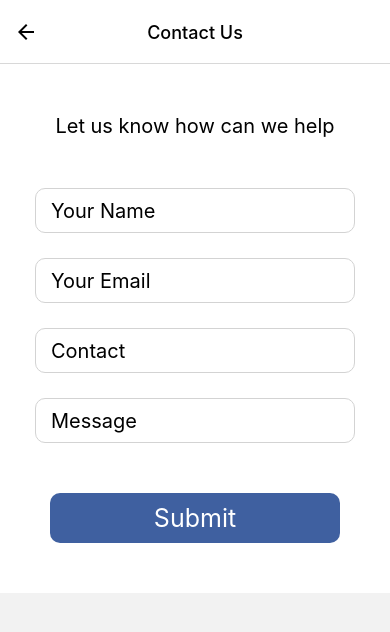
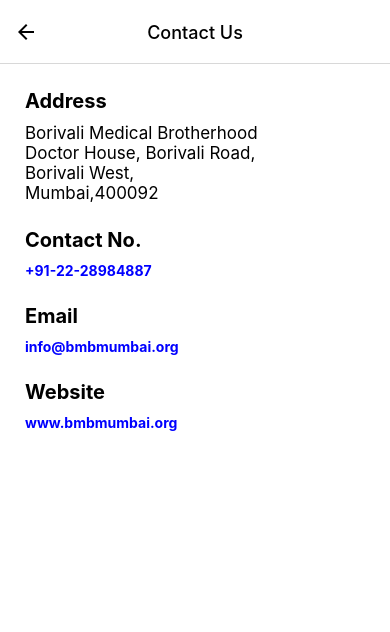
Before and after one commit to hardik-pithadia/ReactNative, a React Native app in the folder bMb/: screen /ContactUs in a window 390 px wide. Shown: the top 632 px of the page. Built offline with nearby package versions, Linux system fonts and the light colour scheme.

Commit message:
Working on Contact Us Screen

```diff
--- a/bMb/Screens/ContactUs.js
+++ b/bMb/Screens/ContactUs.js
@@ -1,123 +1,229 @@
 import React from 'react';
 import {
-  SafeAreaView,
   View,
   Text,
   ScrollView,
   TextInput,
   TouchableOpacity,
+  StyleSheet,
+  Linking,
+  Alert,
 } from 'react-native';
 import {Colors} from 'react-native-paper';
 
 const ContactUs = ({navigation}) => {
-  const submitButtonClicked = () => {
-    console.log('submitButtonClicked');
+  const phoneNumberButtonClicked = phone => {
+    console.log('Phone Number Button Clicked : ' + phone);
+
+    let phoneNumber = phone;
+    if (Platform.OS !== 'android') {
+      phoneNumber = `telprompt:${phone}`;
+    } else {
+      phoneNumber = `tel:${phone}`;
+    }
+    Linking.canOpenURL(phoneNumber)
+      .then(supported => {
+        if (!supported) {
+          Alert.alert('Phone number is not available');
+        } else {
+          return Linking.openURL(phoneNumber);
+        }
+      })
+      .catch(err => console.log(err));
   };
+
+  const emailButtonClicked = emailId => {
+    console.log('Email Button Clicked : ' + emailId);
+
+    Linking.openURL('mailto:support@example.com');
+  };
+
+  const websiteButtonClicked = () => {
+    console.log('Website Button Clicked');
+
+    Linking.canOpenURL('www.bmbmumbai.org')
+      .then(supported => {
+        if (!supported) {
+          Alert.alert('Website is not available');
+        } else {
+          return Linking.openURL('www.bmbmumbai.org');
+        }
+      })
+      .catch(err => console.log(err));
+  };
+
   return (
-    <SafeAreaView>
-      <ScrollView style={{backgroundColor: 'white', height: '100%'}}>
-        <View style={{flex: 1, backgroundColor: 'white'}}>
-          <Text
-            style={{
-              fontSize: 20,
-              textAlign: 'center',
-              marginHorizontal: 50,
-              marginVertical: 50,
-            }}
-          >
-            Let us know how can we help
-          </Text>
+    <ScrollView style={styles.mainContainer}>
+      <Text style={styles.headerText}>Address</Text>
+      <Text style={styles.subText}>
+        Borivali Medical Brotherhood
+        {'\n'}
+        Doctor House, Borivali Road,
+        {'\n'}
+        Borivali West,
+        {'\n'}
+        Mumbai,400092
+      </Text>
 
-          <TextInput
-            placeholder="Your Name"
-            autoCapitalize="none"
-            autoCorrect={false}
-            style={{
-              fontSize: 20,
-              marginLeft: 35,
-              marginRight: 35,
-              height: 45,
-              color: Colors.black,
-              borderRadius: 10,
-              borderColor: 'lightgray',
-              borderWidth: 1,
-              paddingLeft: 15,
-            }}
-          />
+      <Text style={styles.headerText}>Contact No.</Text>
+      <TouchableOpacity
+        style={styles.subText}
+        onPress={() => phoneNumberButtonClicked('+912228984887')}>
+        <Text style={{color: 'blue', fontWeight: '700'}}>+91-22-28984887</Text>
+      </TouchableOpacity>
 
-          <TextInput
-            placeholder="Your Email"
-            autoCapitalize="none"
-            autoCorrect={false}
-            keyboardType="email-address"
-            style={{
-              fontSize: 20,
-              marginTop: 25,
-              marginLeft: 35,
-              marginRight: 35,
-              height: 45,
-              color: Colors.black,
-              borderRadius: 10,
-              borderColor: 'lightgray',
-              borderWidth: 1,
-              paddingLeft: 15,
-            }}
-          />
+      <Text style={styles.headerText}>Email</Text>
+      <TouchableOpacity
+        style={styles.subText}
+        onPress={() => emailButtonClicked('info@bmbmumbai.org')}>
+        <Text style={{color: 'blue', fontWeight: '700'}}>
+          info@bmbmumbai.org
+        </Text>
+      </TouchableOpacity>
 
-          <TextInput
-            placeholder="Contact"
-            autoCapitalize="none"
-            autoCorrect={false}
-            keyboardType="number-pad"
-            style={{
-              fontSize: 20,
-              marginTop: 25,
-              marginLeft: 35,
-              marginRight: 35,
-              height: 45,
-              color: Colors.black,
-              borderRadius: 10,
-              borderColor: 'lightgray',
-              borderWidth: 1,
-              paddingLeft: 15,
-            }}
-          />
-
-          <TextInput
-            placeholder="Message"
-            autoCapitalize="none"
-            autoCorrect={false}
-            style={{
-              fontSize: 20,
-              marginTop: 25,
-              marginLeft: 35,
-              marginRight: 35,
-              height: 45,
-              color: Colors.black,
-              borderRadius: 10,
-              borderColor: 'lightgray',
-              borderWidth: 1,
-              paddingLeft: 15,
-            }}
-          />
-
-          <TouchableOpacity
-            onPress={() => submitButtonClicked()}
-            style={{
-              margin: 50,
-              backgroundColor: '#3F60A0',
-              height: 50,
-              alignItems: 'center',
-              justifyContent: 'center',
-              borderRadius: 10,
-            }}
-          >
-            <Text style={{fontSize: 25, color: 'white'}}>Submit</Text>
-          </TouchableOpacity>
-        </View>
-      </ScrollView>
-    </SafeAreaView>
+      <Text style={styles.headerText}>Website</Text>
+      <TouchableOpacity
+        style={styles.subText}
+        onPress={() => websiteButtonClicked()}>
+        <Text style={{color: 'blue', fontWeight: '700'}}>
+          www.bmbmumbai.org
+        </Text>
+      </TouchableOpacity>
+    </ScrollView>
   );
 };
 
+const styles = StyleSheet.create({
+  mainContainer: {
+    flex: 1,
+    backgroundColor: 'white',
+  },
+
+  headerText: {
+    marginLeft: 25,
+    marginRight: 25,
+    marginTop: 25,
+    fontWeight: 'bold',
+    fontSize: 20,
+  },
+
+  subText: {
+    marginLeft: 25,
+    marginRight: 25,
+    marginTop: 10,
+    fontSize: 17,
+  },
+});
+
+//const ContactUs = ({navigation}) => {
+//  const submitButtonClicked = () => {
+//    console.log('submitButtonClicked');
+//  };
+//  return (
+//    <SafeAreaView>
+//      <ScrollView style={{backgroundColor: 'white', height: '100%'}}>
+//        <View style={{flex: 1, backgroundColor: 'white'}}>
+//          <Text
+//            style={{
+//              fontSize: 20,
+//              textAlign: 'center',
+//              marginHorizontal: 50,
+//              marginVertical: 50,
+//            }}
+//          >
+//            Let us know how can we help
+//          </Text>
+//
+//          <TextInput
+//            placeholder="Your Name"
+//            autoCapitalize="none"
+//            autoCorrect={false}
+//            style={{
+//              fontSize: 20,
+//              marginLeft: 35,
+//              marginRight: 35,
+//              height: 45,
+//              color: Colors.black,
+//              borderRadius: 10,
+//              borderColor: 'lightgray',
+//              borderWidth: 1,
+//              paddingLeft: 15,
+//            }}
+//          />
+//
+//          <TextInput
+//            placeholder="Your Email"
+//            autoCapitalize="none"
+//            autoCorrect={false}
+//            keyboardType="email-address"
+//            style={{
+//              fontSize: 20,
+//              marginTop: 25,
+//              marginLeft: 35,
+//              marginRight: 35,
+//              height: 45,
+//              color: Colors.black,
+//              borderRadius: 10,
+//              borderColor: 'lightgray',
+//              borderWidth: 1,
+//              paddingLeft: 15,
+//            }}
+//          />
+//
+//          <TextInput
+//            placeholder="Contact"
+//            autoCapitalize="none"
+//            autoCorrect={false}
+//            keyboardType="number-pad"
+//            style={{
+//              fontSize: 20,
+//              marginTop: 25,
+//              marginLeft: 35,
+//              marginRight: 35,
+//              height: 45,
+//              color: Colors.black,
+//              borderRadius: 10,
+//              borderColor: 'lightgray',
+//              borderWidth: 1,
+//              paddingLeft: 15,
+//            }}
+//          />
+//
+//          <TextInput
+//            placeholder="Message"
+//            autoCapitalize="none"
+//            autoCorrect={false}
+//            style={{
+//              fontSize: 20,
+//              marginTop: 25,
+//              marginLeft: 35,
+//              marginRight: 35,
+//              height: 45,
+//              color: Colors.black,
+//              borderRadius: 10,
+//              borderColor: 'lightgray',
+//              borderWidth: 1,
+//              paddingLeft: 15,
+//            }}
+//          />
+//
+//          <TouchableOpacity
+//            onPress={() => submitButtonClicked()}
+//            style={{
+//              margin: 50,
+//              backgroundColor: '#3F60A0',
+//              height: 50,
+//              alignItems: 'center',
+//              justifyContent: 'center',
+//              borderRadius: 10,
+//            }}
+//          >
+//            <Text style={{fontSize: 25, color: 'white'}}>Submit</Text>
+//          </TouchableOpacity>
+//        </View>
+//      </ScrollView>
+//    </SafeAreaView>
+//  );
+//};
+
 export default ContactUs;
```
Also changed, not shown: 2 other files (tests, documents, lock files or other folders).
